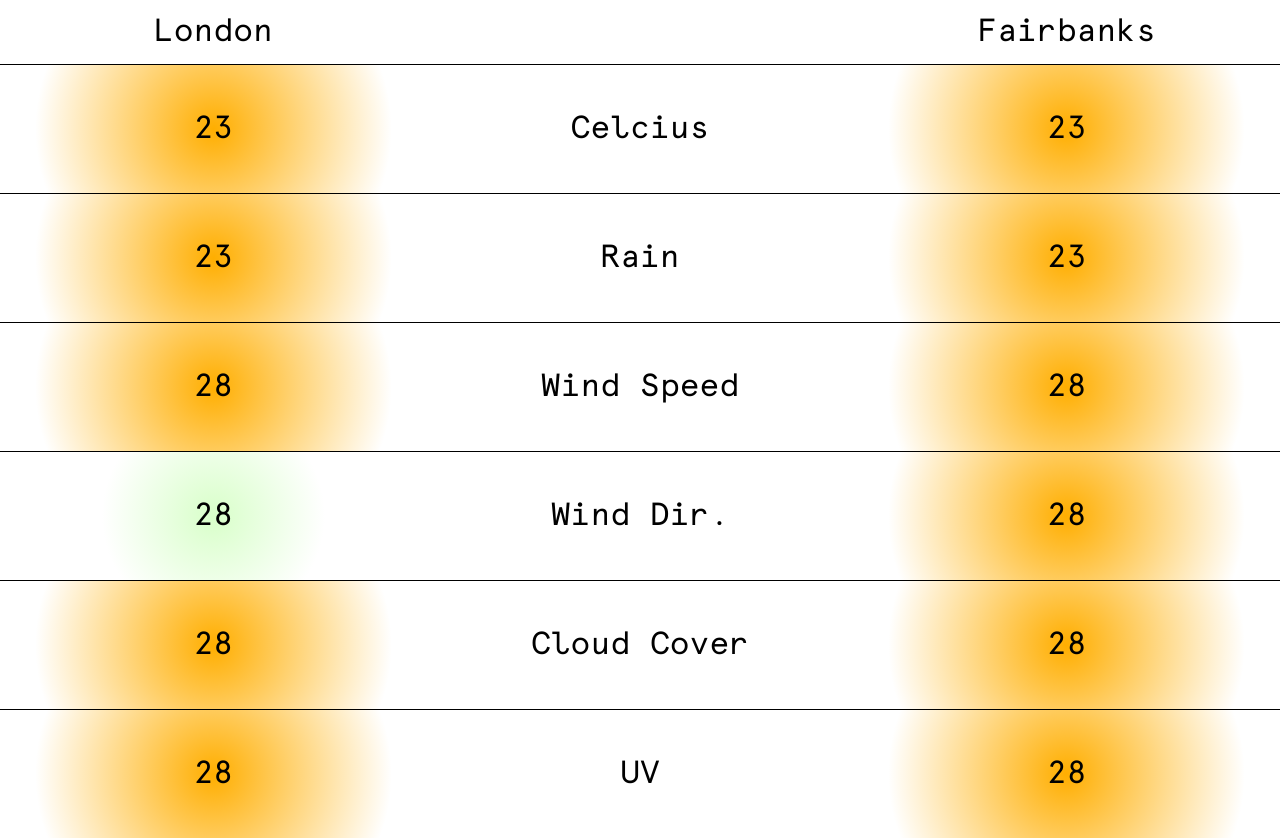
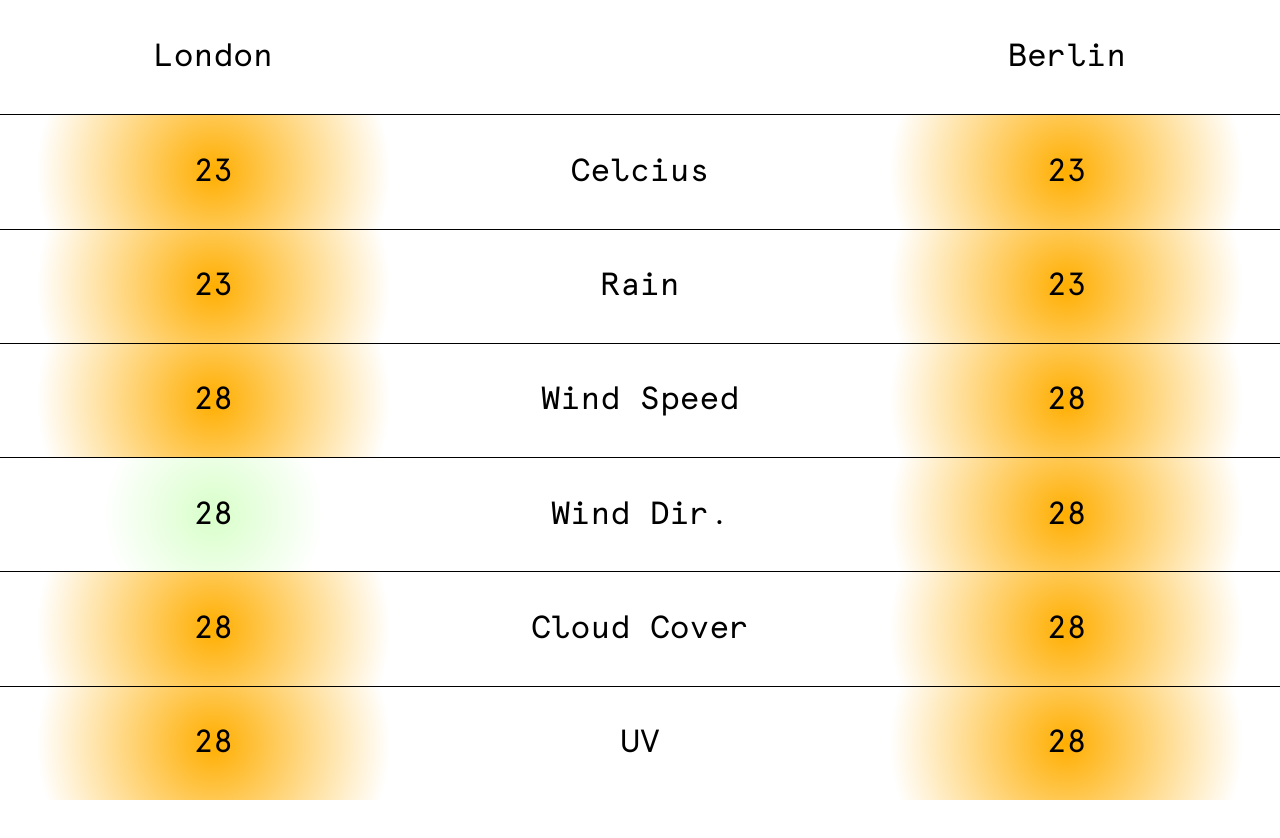
Before and after one commit to cemalokten/weather-front, a website: page index.html in a window 1280 px wide. After the commit the page ends 800 px from the top, so only its background shows below. Drawn offline with Linux system fonts and the light colour scheme; no server answers.

Commit message:
JS with DOM CSS

```diff
--- a/index.html
+++ b/index.html
@@ -35,7 +35,7 @@
         </section>
 
         <section>
-            <h1>Fairbanks</h1>
+            <h1>Berlin</h1>
             <div class='data data--circle data--circle--temp--right'>23</div>
             <div class='data data--circle data--circle--precip--right'>23</div>
             <div class='data data--circle data--circle--wind--right'>28</div>
--- a/script.js
+++ b/script.js
@@ -1,11 +1,4 @@
 'use strict';
-
-const cityID = {
-  london: 2643743,
-  berlin: 2950159,
-  rykjavík: 3413829,
-  fairbanks: 4855951,
-};
 
 // LEFT
 const tempLeft = document.querySelector('.data--circle--temp--left');
@@ -98,6 +91,7 @@ const cloud = {
 };
 
 const uv = {
+  0: '#fae6e6',
   1: '#ffe0e0',
   2: '#ffbdbd',
   3: '#ff8585',
@@ -201,5 +195,12 @@ async function fetchWeatherDataRight(city) {
   setVisualUV(Math.round(getDataValue(data.data[0].uv)), uvRight, uv);
 }
 
+const cityID = {
+  london: 2643743,
+  berlin: 2950159,
+  rykjavík: 3413829,
+  fairbanks: 4855951,
+};
+
 fetchWeatherDataLeft('london');
-fetchWeatherDataRight('fairbanks');
+fetchWeatherDataRight('berlin');
--- a/style.css
+++ b/style.css
@@ -15,7 +15,7 @@ html {
 }
 
 :root {
-  --dim: calc(92vh / 6);
+  --dim: calc(100vh / 7);
 }
 
 body {
@@ -40,7 +40,7 @@ h1 {
   align-items: center;
   font-weight: normal;
   font-size: inherit;
-  height: 8vh;
+  height: var(--dim);
 }
 
 section {
@@ -57,7 +57,7 @@ section {
   display: flex;
   align-items: center;
   justify-content: center;
-  padding: 2rem 0 2rem 0;
+  /* padding: 2rem 0 2rem 0; */
 }
 
 .data--circle {
```
